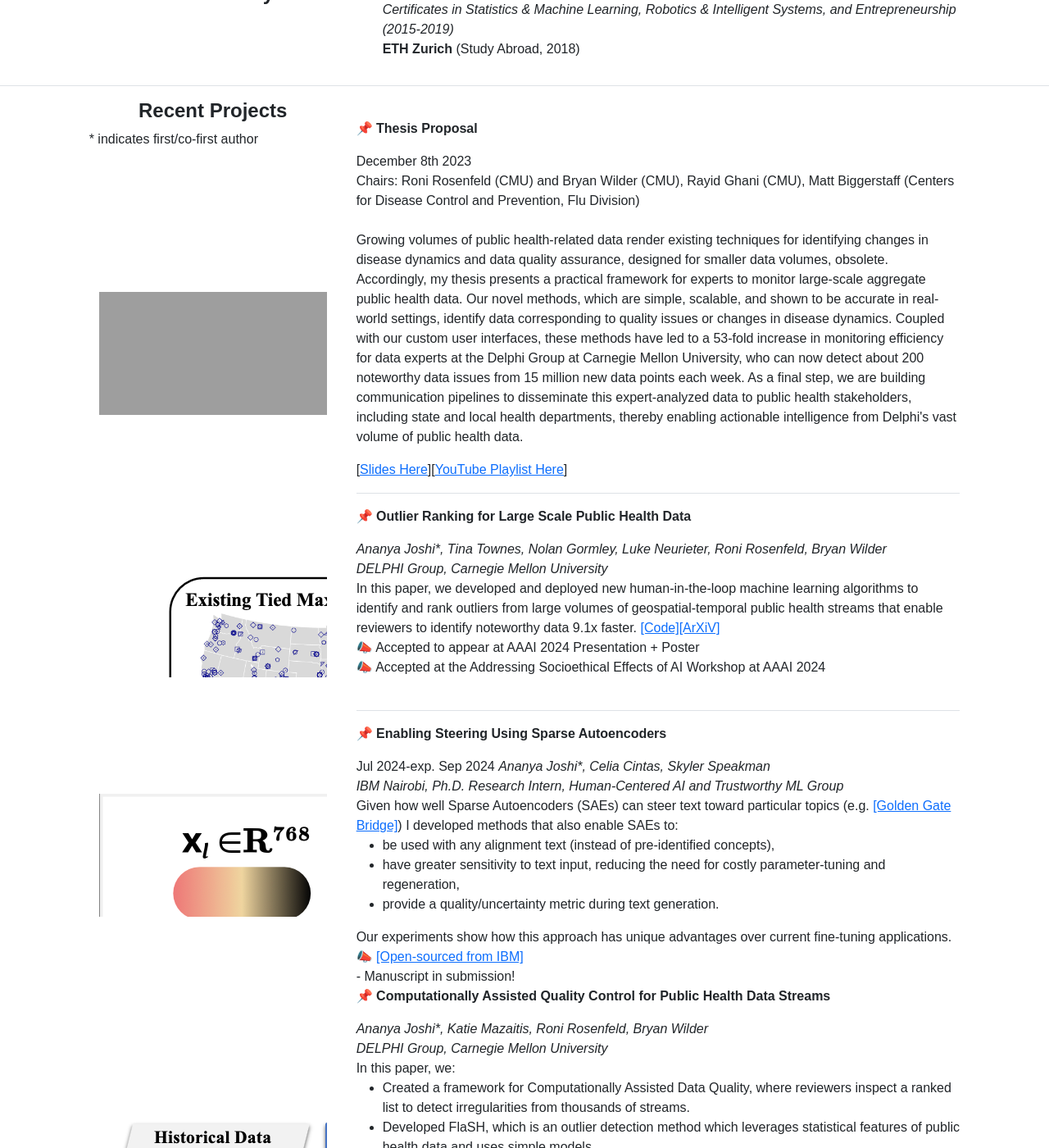
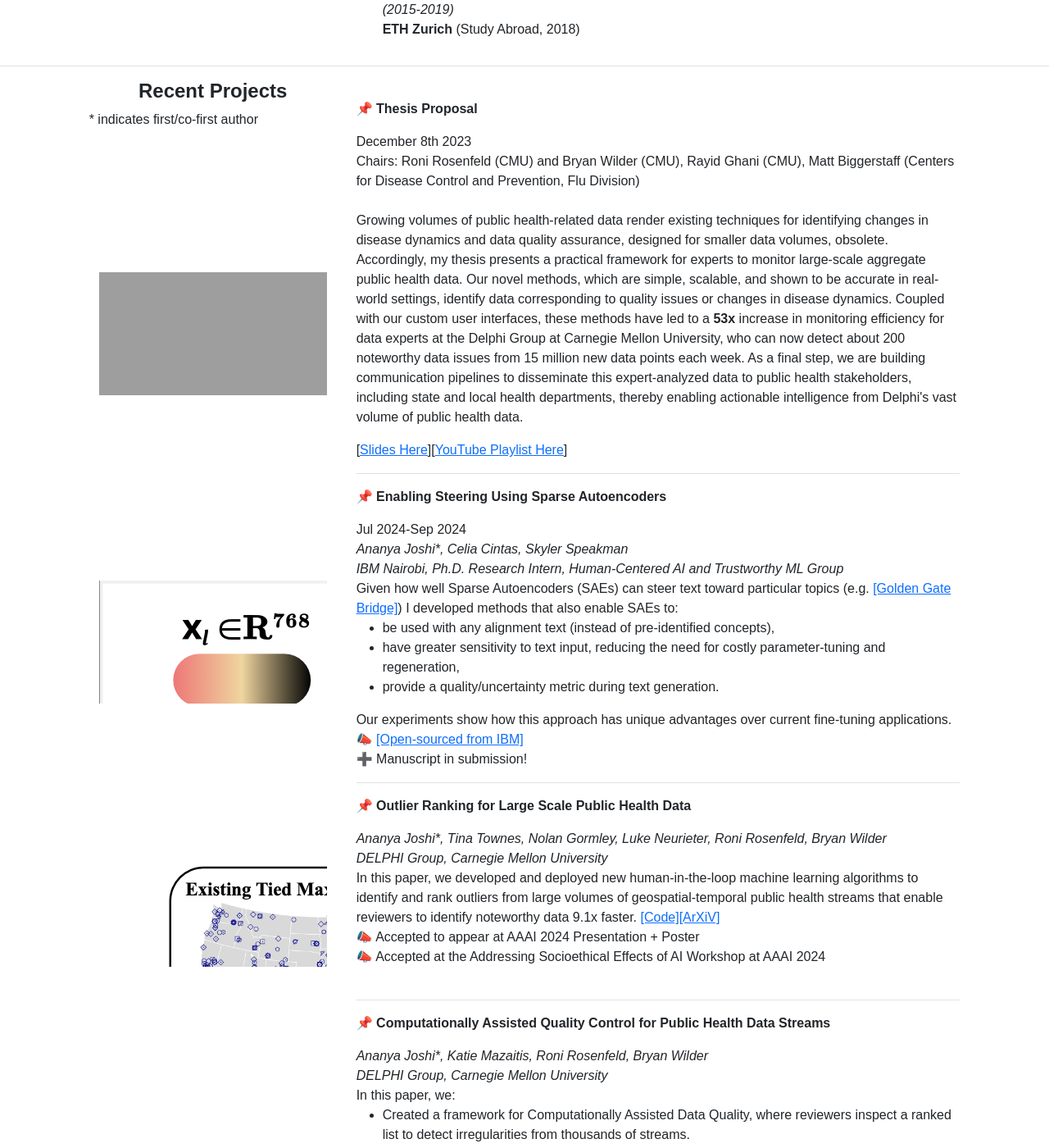
Before and after one commit to Ananya-Joshi/ananya-joshi.github.io, a Jekyll site: the page built from index.md, in a window 1280 px wide and 1400 px high, scrolled down 919 px. Shown: the whole window at 82% size. Built offline with Jekyll 4.4.1, drawn with Linux system fonts in a browser that asks for light colours; some of the changed text lies outside the part shown; grey boxes are pictures that could not be loaded.

Commit message:
SAE updats

```diff
--- a/_layouts/default.html
+++ b/_layouts/default.html
@@ -70,8 +70,8 @@
         Jan 2023-Present
         <ul>
             <li>Manager: Peter Jhon <br></li>
-            <li> I manage a group of engineers and quality assurance experts that use the methods developed for my thesis research to identify data that warrants inspection from the millions of public health data points that are received daily at Delphi. </li>
-            <a href="https://delphi.cmu.edu/blog/2024/01/01/introducing-the-flash-group/" class="link-primary">[Blog]</a>
+            <li> I manage a group of engineers and quality assurance experts that use the methods developed for my thesis research to identify data that warrants inspection from the millions of public health data points that are received daily at Delphi. <a href="https://delphi.cmu.edu/blog/2024/01/01/introducing-the-flash-group/" class="link-primary">[Blog]</a> </li>
+
         </ul>
     </div>
     <div class="col-md-1"> </div>
@@ -105,8 +105,31 @@
 	<p><b> 📌 Thesis Proposal </b></p>
 	December 8th 2023 <br>
 	Chairs: Roni Rosenfeld (CMU) and Bryan Wilder (CMU), Rayid Ghani (CMU), Matt Biggerstaff (Centers for Disease Control and Prevention, Flu Division)<br> <br>
-	<p>Growing volumes of public health-related data render existing techniques for identifying changes in disease dynamics and data quality assurance, designed for smaller data volumes, obsolete. Accordingly, my thesis presents a practical framework for experts to monitor large-scale aggregate public health data. Our novel methods, which are simple, scalable, and shown to be accurate in real-world settings, identify data corresponding to quality issues or changes in disease dynamics. Coupled with our custom user interfaces, these methods have led to a 53-fold increase in monitoring efficiency for data experts at the Delphi Group at Carnegie Mellon University, who can now detect about 200 noteworthy data issues from 15 million new data points each week. As a final step, we are building communication pipelines to disseminate this expert-analyzed data to public health stakeholders, including state and local health departments, thereby enabling actionable intelligence from Delphi's vast volume of public health data. </p> [<a href="https://docs.google.com/presentation/d/e/2PACX-1vQG8sKMh4obSfuwHpBN9_GIyV0AMxpEU3_2W7e_MDHUIl_Z0A3TYcCCj7uAYkIvwgqEDapR2h8yp_Fa/embed?start=true&loop=true&delayms=3000">Slides Here</a>][<a href="https://www.youtube.com/watch?v=OQ569J4gNlc&list=PLSevl77QCZMa8T1CnConQHk3Xbc6kbNac">YouTube Playlist Here</a>]
+	<p>Growing volumes of public health-related data render existing techniques for identifying changes in disease dynamics and data quality assurance, designed for smaller data volumes, obsolete. Accordingly, my thesis presents a practical framework for experts to monitor large-scale aggregate public health data. Our novel methods, which are simple, scalable, and shown to be accurate in real-world settings, identify data corresponding to quality issues or changes in disease dynamics. Coupled with our custom user interfaces, these methods have led to a <b>53x</b>  increase in monitoring efficiency for data experts at the Delphi Group at Carnegie Mellon University, who can now detect about 200 noteworthy data issues from 15 million new data points each week. As a final step, we are building communication pipelines to disseminate this expert-analyzed data to public health stakeholders, including state and local health departments, thereby enabling actionable intelligence from Delphi's vast volume of public health data. </p> [<a href="https://docs.google.com/presentation/d/e/2PACX-1vQG8sKMh4obSfuwHpBN9_GIyV0AMxpEU3_2W7e_MDHUIl_Z0A3TYcCCj7uAYkIvwgqEDapR2h8yp_Fa/embed?start=true&loop=true&delayms=3000">Slides Here</a>][<a href="https://www.youtube.com/watch?v=OQ569J4gNlc&list=PLSevl77QCZMa8T1CnConQHk3Xbc6kbNac">YouTube Playlist Here</a>]
 <div class="border-top my-3"></div>
+</div>
+<div class="col-md-1"> </div></div>
+
+<div class="row bg-white"><div class="col-md-1"> </div>
+<div class="col-md-3">
+	<div class="container d-flex h-100 w-100 align-items-center">
+	<iframe src="assets/SAE.png" allowfullscreen="true" width="100%" mozallowfullscreen="true" webkitallowfullscreen="true"></iframe></div></div>
+<div class="col-md-7">
+	📌 <b>Enabling Steering Using Sparse Autoencoders</b> </p>
+	Jul 2024-Sep 2024  <br>
+	<i>Ananya Joshi*, Celia Cintas, Skyler Speakman  <br>
+	IBM Nairobi, Ph.D. Research Intern, Human-Centered AI and Trustworthy ML Group</i>  <br>
+	Given how well Sparse Autoencoders (SAEs) can steer text toward particular topics (e.g. <a href="https://www.anthropic.com/news/golden-gate-claude" class="link-primary">[Golden Gate Bridge]</a>)
+	I developed methods that also enable SAEs to:
+	 <ul>
+            <li> be used with any alignment text (instead of pre-identified concepts), </li>
+		 <li> have greater sensitivity to text input, reducing the need for costly parameter-tuning and regeneration,</li>
+		 <li> provide a quality/uncertainty metric during text generation. </li>
+    	</ul>
+	Our experiments show how this approach has unique advantages over current fine-tuning applications.  <br>
+	📣 <a href="https://github.com/IBM/sae-steering" class="link-primary">[Open-sourced from IBM]</a><br>
+	➕ Manuscript in submission!
+	<div class="border-top my-3"></div>
 </div>
 <div class="col-md-1"> </div></div>
 
@@ -127,29 +150,6 @@
 </div>
 <div class="col-md-1"> </div></div>
 
-
-<div class="row bg-white"><div class="col-md-1"> </div>
-<div class="col-md-3">
-	<div class="container d-flex h-100 w-100 align-items-center">
-	<iframe src="assets/SAE.png" allowfullscreen="true" width="100%" mozallowfullscreen="true" webkitallowfullscreen="true"></iframe></div></div>
-<div class="col-md-7">
-	📌 <b>Enabling Steering Using Sparse Autoencoders</b> </p>
-	Jul 2024-exp. Sep 2024
-	<i>Ananya Joshi*, Celia Cintas, Skyler Speakman  <br>
-	IBM Nairobi, Ph.D. Research Intern, Human-Centered AI and Trustworthy ML Group</i>  <br>
-	Given how well Sparse Autoencoders (SAEs) can steer text toward particular topics (e.g. <a href="https://www.anthropic.com/news/golden-gate-claude" class="link-primary">[Golden Gate Bridge]</a>)
-	I developed methods that also enable SAEs to:
-	 <ul>
-            <li> be used with any alignment text (instead of pre-identified concepts), </li>
-		 <li> have greater sensitivity to text input, reducing the need for costly parameter-tuning and regeneration,</li>
-		 <li> provide a quality/uncertainty metric during text generation. </li>
-    	</ul>
-	Our experiments show how this approach has unique advantages over current fine-tuning applications.
-	📣 <a href="https://github.com/IBM/sae-steering" class="link-primary">[Open-sourced from IBM]</a><br>
-	- Manuscript in submission!
-
-</div>
-<div class="col-md-1"> </div></div>
 
 <div class="row bg-white"><div class="col-md-1"> </div>
 <div class="col-md-3">
```
Also changed, not shown: other parts of _layouts/default.html (+1 -1 lines), 1 other file.
